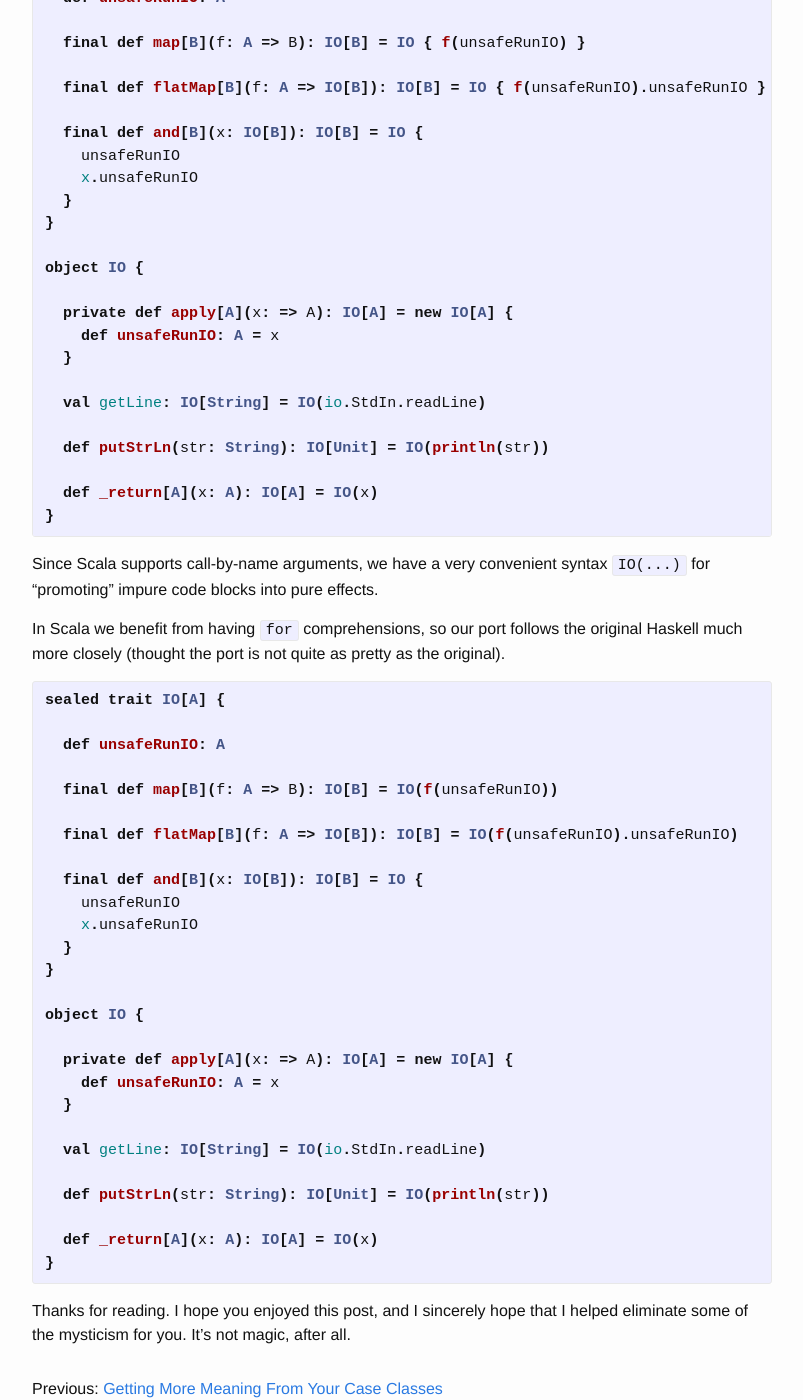
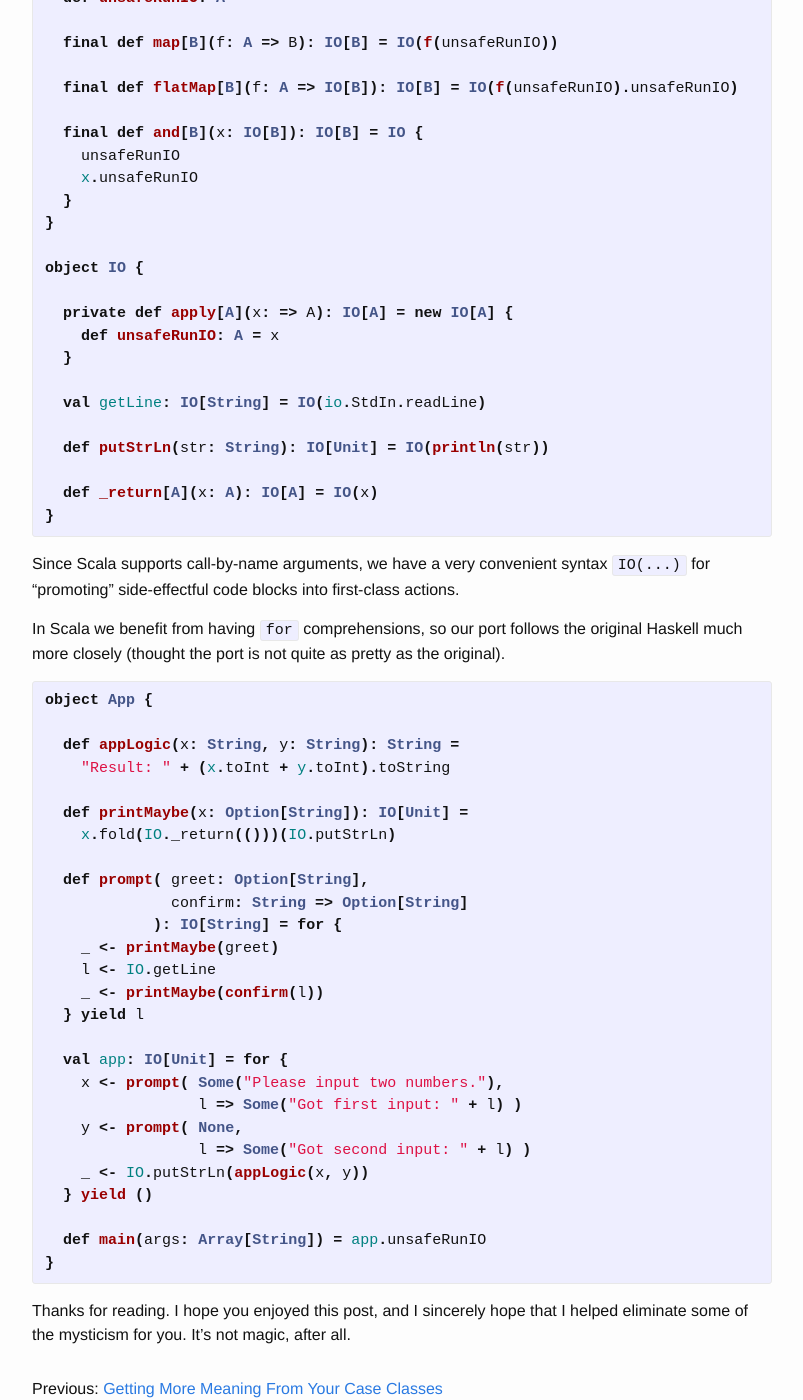
Before and after one commit to friedbrice/friedbrice.github.io, a Jekyll site: the page built from _posts/2020-01-01-io-rosetta-stone.md, in a window 1280 px wide and 1400 px high, scrolled down 9131 px. Shown: the whole window, without its empty margins (238-1041 px from the left). Built offline with Jekyll 4.4.1, drawn with Linux system fonts in a browser that asks for light colours; comment, search, counter and statistics services are not loaded; some of the changed text lies outside the part shown.

Commit message:
style, code style, and use correct code

```diff
--- a/_posts/2020-01-01-io-rosetta-stone.md
+++ b/_posts/2020-01-01-io-rosetta-stone.md
@@ -156,7 +156,7 @@ public final class IO<A> {
   }
 {% endhighlight %}
 
-Like in Haskell, Java's `IO` is an opaque type. We accomplish this by making the class constructor private and instance field private. We provide a few static factory methods as part of the public API.
+Like in Haskell, Java's `IO` is an opaque type. We accomplish this by making the class constructor and sole instance field private. We provide a few static factory methods as part of the public API.
 
 {% highlight java %}
   /** Constructors */
@@ -418,39 +418,6 @@ sealed trait IO[A] {
 
   def unsafeRunIO: A
 
-  final def map[B](f: A => B): IO[B] = IO { f(unsafeRunIO) }
-
-  final def flatMap[B](f: A => IO[B]): IO[B] = IO { f(unsafeRunIO).unsafeRunIO }
-
-  final def and[B](x: IO[B]): IO[B] = IO {
-    unsafeRunIO
-    x.unsafeRunIO
-  }
-}
-
-object IO {
-
-  private def apply[A](x: => A): IO[A] = new IO[A] {
-    def unsafeRunIO: A = x
-  }
-
-  val getLine: IO[String] = IO(io.StdIn.readLine)
-
-  def putStrLn(str: String): IO[Unit] = IO(println(str))
-
-  def _return[A](x: A): IO[A] = IO(x)
-}
-{% endhighlight %}
-
-Since Scala supports call-by-name arguments, we have a very convenient syntax `IO(...)` for "promoting" impure code blocks into pure effects.
-
-In Scala we benefit from having `for` comprehensions, so our port follows the original Haskell much more closely (thought the port is not quite as pretty as the original).
-
-{% highlight scala %}
-sealed trait IO[A] {
-
-  def unsafeRunIO: A
-
   final def map[B](f: A => B): IO[B] = IO(f(unsafeRunIO))
 
   final def flatMap[B](f: A => IO[B]): IO[B] = IO(f(unsafeRunIO).unsafeRunIO)
@@ -475,4 +442,37 @@ object IO {
 }
 {% endhighlight %}
 
+Since Scala supports call-by-name arguments, we have a very convenient syntax `IO(...)` for "promoting" side-effectful code blocks into first-class actions.
+
+In Scala we benefit from having `for` comprehensions, so our port follows the original Haskell much more closely (thought the port is not quite as pretty as the original).
+
+{% highlight scala %}
+object App {
+
+  def appLogic(x: String, y: String): String =
+    "Result: " + (x.toInt + y.toInt).toString
+
+  def printMaybe(x: Option[String]): IO[Unit] =
+    x.fold(IO._return(()))(IO.putStrLn)
+
+  def prompt( greet: Option[String],
+              confirm: String => Option[String]
+            ): IO[String] = for {
+    _ <- printMaybe(greet)
+    l <- IO.getLine
+    _ <- printMaybe(confirm(l))
+  } yield l
+
+  val app: IO[Unit] = for {
+    x <- prompt( Some("Please input two numbers."),
+                 l => Some("Got first input: " + l) )
+    y <- prompt( None,
+                 l => Some("Got second input: " + l) )
+    _ <- IO.putStrLn(appLogic(x, y))
+  } yield ()
+
+  def main(args: Array[String]) = app.unsafeRunIO
+}
+{% endhighlight %}
+
 Thanks for reading. I hope you enjoyed this post, and I sincerely hope that I helped eliminate some of the mysticism for you. It's not magic, after all.
```
